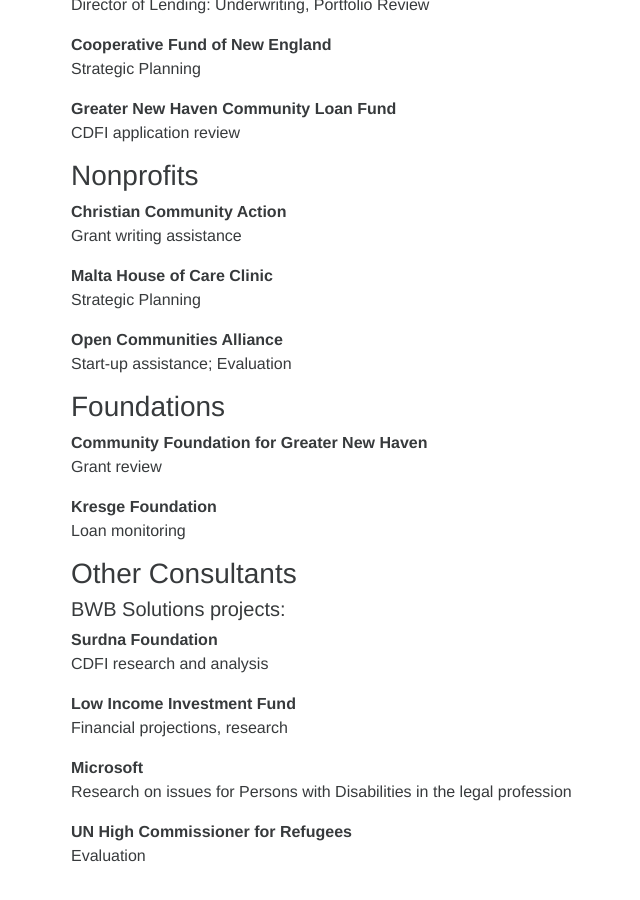
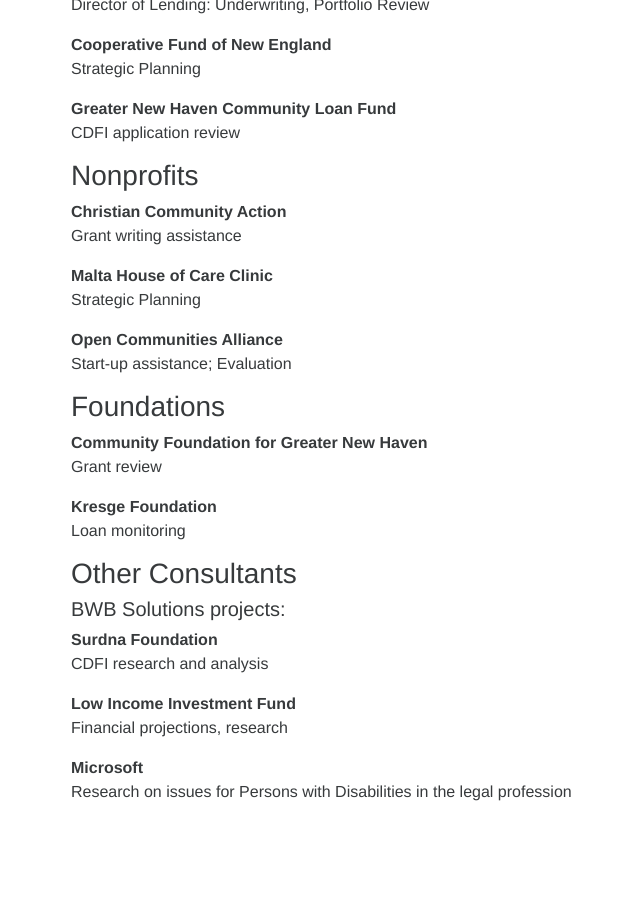
Before and after one commit to ClaireMorduch/clairemorduch, a Jekyll site: the page built from clients.md, in a window 1280 px wide and 900 px high, scrolled down 658 px. Shown: the whole window, without its empty margins (224-864 px from the left). Built offline with Jekyll 4.4.1, drawn with Linux system fonts in a browser that asks for light colours; after the commit the page ends 1494 px from its top, so only the background shows below that.

Commit message:
Update clients.md

```diff
--- a/clients.md
+++ b/clients.md
@@ -4,6 +4,8 @@ title: Clients
 permalink: /clients/
 published: true
 ---
+
+
 
 
 
@@ -20,6 +22,7 @@ Strategic Planning
 CDFI application review
 
 
+
 ### Nonprofits
 
 **Christian Community Action**
@@ -32,6 +35,7 @@ Strategic Planning
 Start-up assistance; Evaluation
 
 
+
 ### Foundations
 
 **Community Foundation for Greater New Haven**
@@ -39,6 +43,7 @@ Grant review
 
 **Kresge Foundation**
 Loan monitoring
+
 
 
 ### Other Consultants
@@ -53,6 +58,3 @@ Financial projections, research
 
 **Microsoft**
 Research on issues for Persons with Disabilities in the legal profession
-
-**UN High Commissioner for Refugees**
-Evaluation
```
